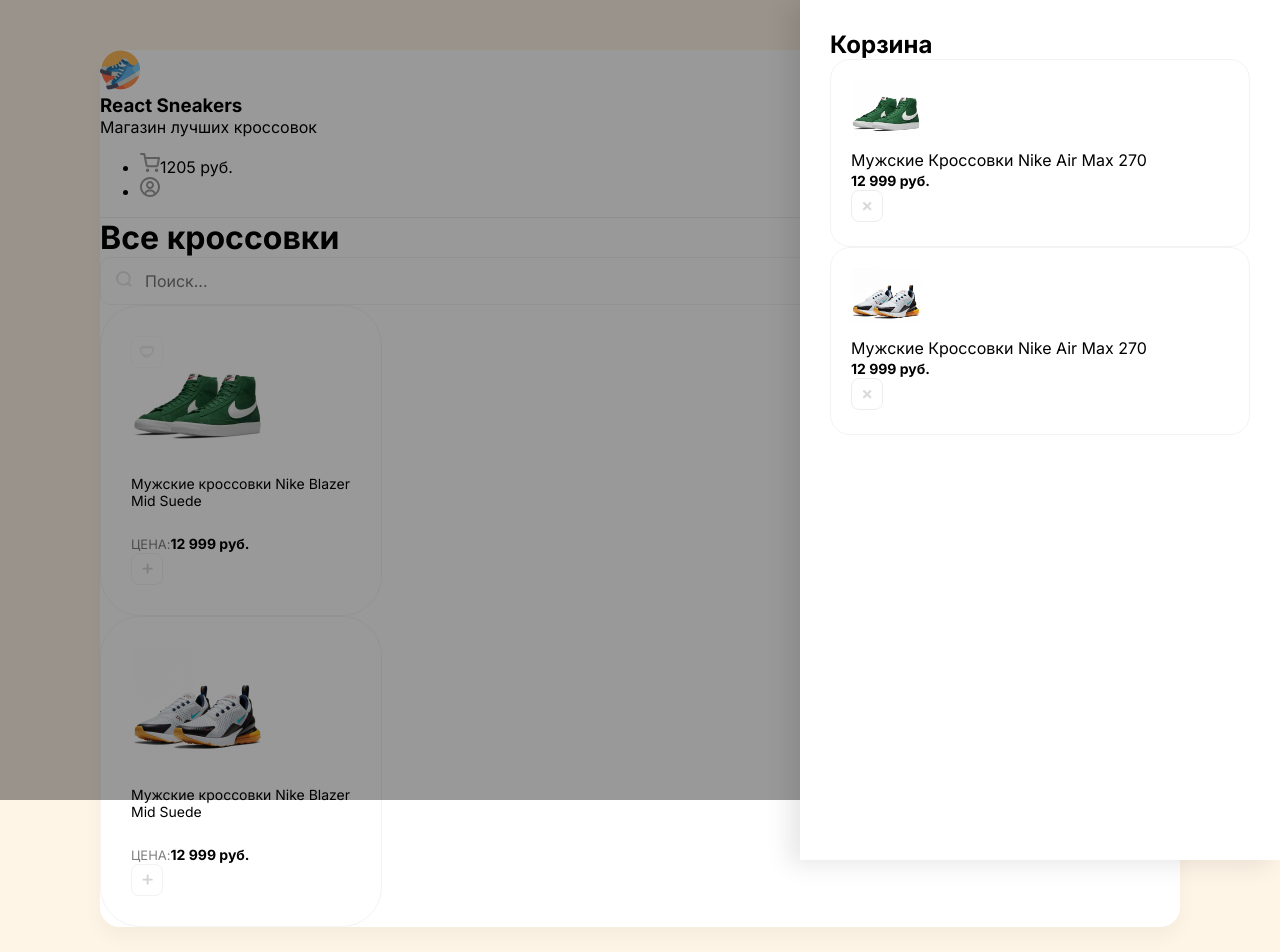
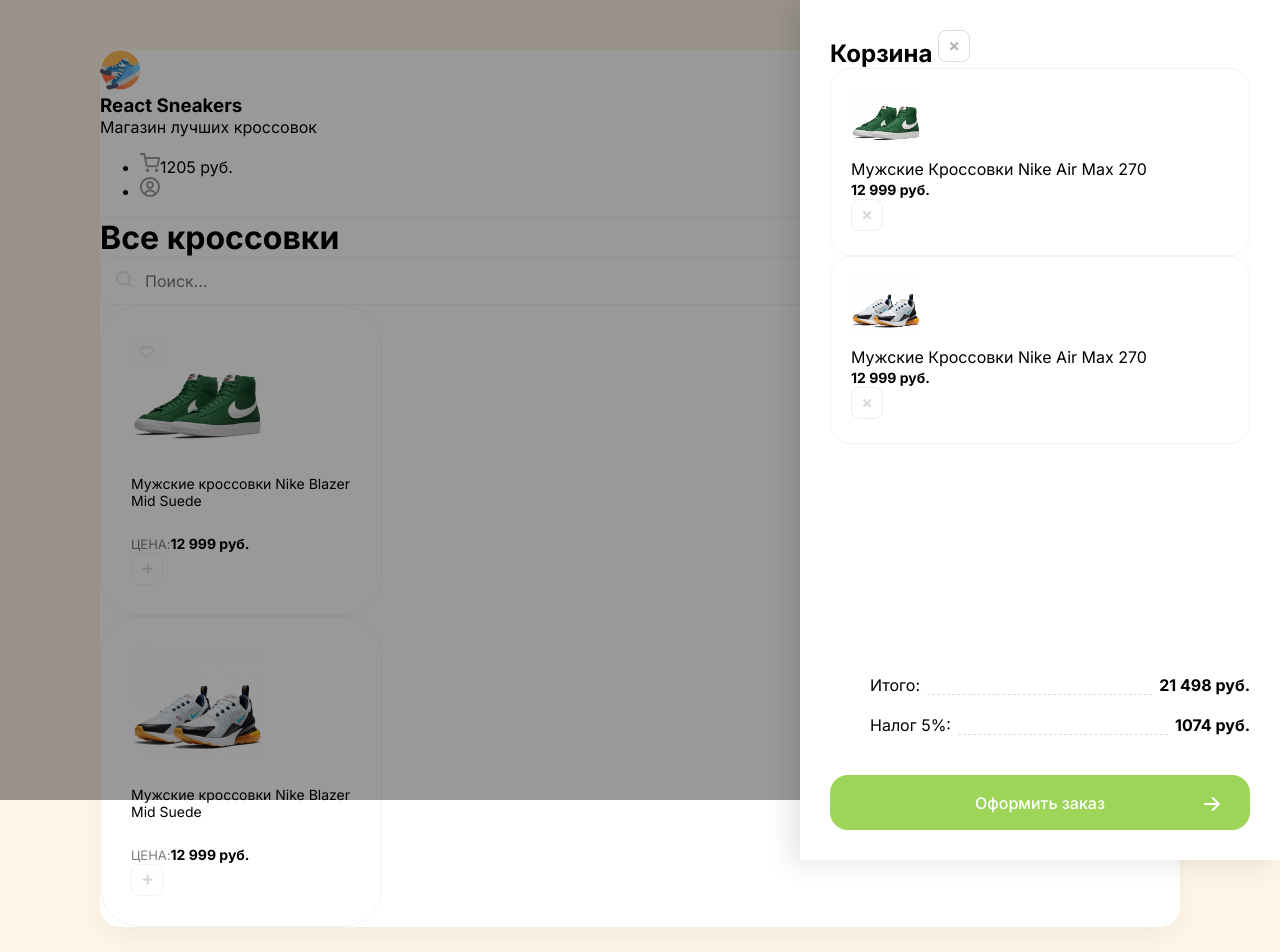
Before and after one commit to gepiko/react-sneakers, a React (Create React App) app: page / in a window 1280 px wide. Shown: the top 952 px of the page. Built offline with nearby package versions, Linux system fonts and the light colour scheme.

Commit message:
added cart total block and cart button markup

```diff
--- a/src/App.js
+++ b/src/App.js
@@ -3,7 +3,10 @@
     <div className='wrapper clear'>
       <div className='overlay'>
         <div className='drawer'>
-          <h2 className='mb-30'>Корзина</h2>
+          <h2 className='d-flex justify-between mb-30'>
+            Корзина{' '}
+            <img className='cu-p' src='/img/btn-remove.svg' alt='Remove' />
+          </h2>
 
           <div className='items'>
             <div className='cartItem d-flex align-center mb-20'>
@@ -37,6 +40,23 @@
                 alt='Remove'
               />
             </div>
+          </div>
+          <div className='cartTotalBlock'>
+            <ul>
+              <li>
+                <span>Итого:</span>
+                <div></div>
+                <b>21 498 руб.</b>
+              </li>
+              <li>
+                <span>Налог 5%:</span>
+                <div></div>
+                <b>1074 руб.</b>
+              </li>
+            </ul>
+            <button className='greenButton'>
+              Оформить заказ <img src='/img/arrow.svg' alt='Arrow' />
+            </button>
           </div>
         </div>
       </div>
--- a/src/index.scss
+++ b/src/index.scss
@@ -109,6 +109,8 @@
 }
 
 .drawer {
+  display: flex;
+  flex-direction: column;
   position: absolute;
   width: 420px;
   height: 100%;
@@ -117,8 +119,70 @@
   box-shadow: -10px 4px 24px rgba(0, 0, 0, 0.1);
   padding: 30px;
 
+  .items {
+    overflow: auto;
+  }
+
   h2 {
     margin: 0;
+  }
+
+  .items {
+    flex: 1;
+  }
+}
+
+.cartTotalBlock {
+  ul {
+    margin-bottom: 40px !important;
+    li {
+      display: flex;
+      align-items: flex-end;
+      margin-bottom: 20px;
+    }
+    div {
+      flex: 1;
+      height: 1px;
+      border-bottom: 1px dashed #dfdfdf;
+      margin: 0 7px;
+    }
+  }
+
+  .greenButton {
+    position: relative;
+
+    &:hover {
+      img {
+        transform: translateX(5px);
+      }
+    }
+
+    img {
+      position: absolute;
+      right: 30px;
+      top: 22px;
+      transition: transform 0.15s ease-in-out;
+    }
+  }
+}
+
+.greenButton {
+  width: 100%;
+  height: 55px;
+  background-color: #9dd558;
+  border-radius: 18px;
+  border: none;
+  color: #fff;
+  font-size: 16px;
+  font-weight: 500;
+  cursor: pointer;
+  transition: background 0.1s ease-in-out;
+
+  &:hover {
+    background-color: lighten(#9dd558, 5%);
+  }
+  &:active {
+    background-color: darken(#9dd558, 5%);
   }
 }
 
```
Also changed, not shown: public/img/arrow.svg (added).
